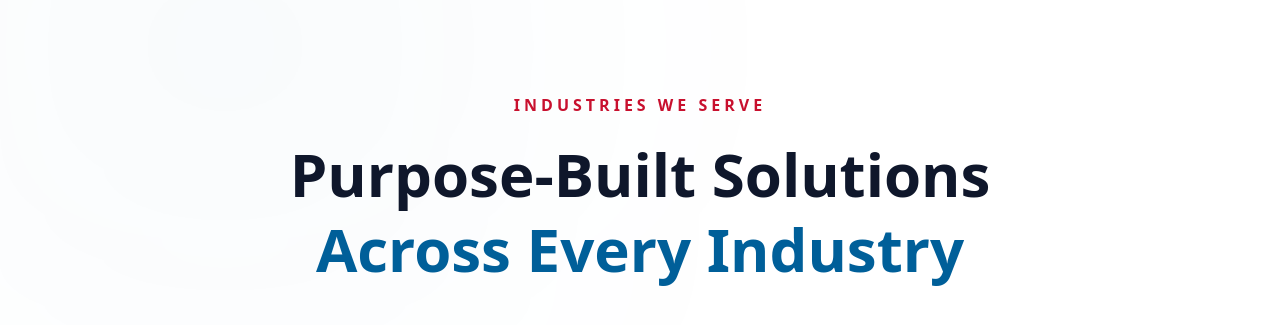
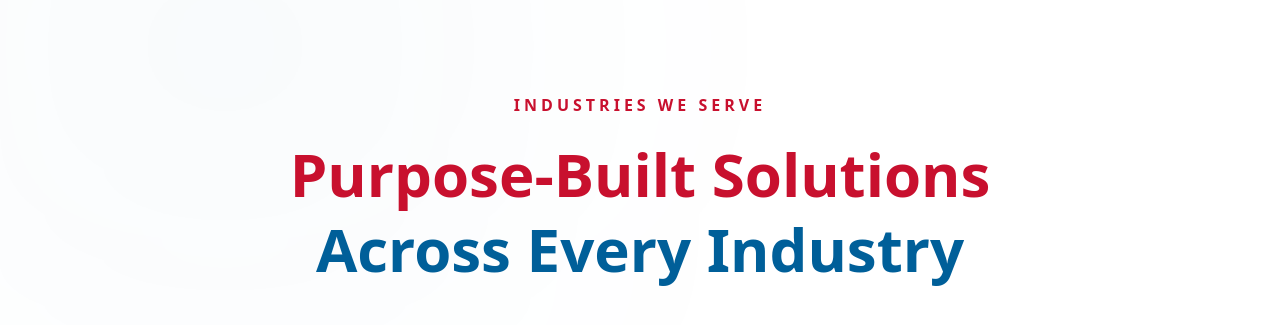
Before and after one commit to sandeepk457/Fortuna-website-2.0, a Next.js app: page /industries in a window 1280 px wide. Shown: the part 1140-1465 px from the top of the page. Built offline with nearby package versions, Linux system fonts and the light colour scheme; grey boxes are pictures that could not be loaded.

Commit message:
grid added version2 better fonts

```diff
--- a/components/industries/IndustrySolutionsSection.jsx
+++ b/components/industries/IndustrySolutionsSection.jsx
@@ -100,8 +100,10 @@ export default function IndustrySolutionsSection() {
             INDUSTRIES WE SERVE
           </span>
 
-          <h2 className="mt-5 text-5xl md:text-6xl font-black text-slate-900 leading-tight">
+          <h2 className="mt-5 text-5xl md:text-6xl font-black leading-tight">
+  <span className="text-[#C8102E]">
             Purpose-Built Solutions
+            </span>
             <span className="block text-[#005F99]">
               Across Every Industry
             </span>
```
